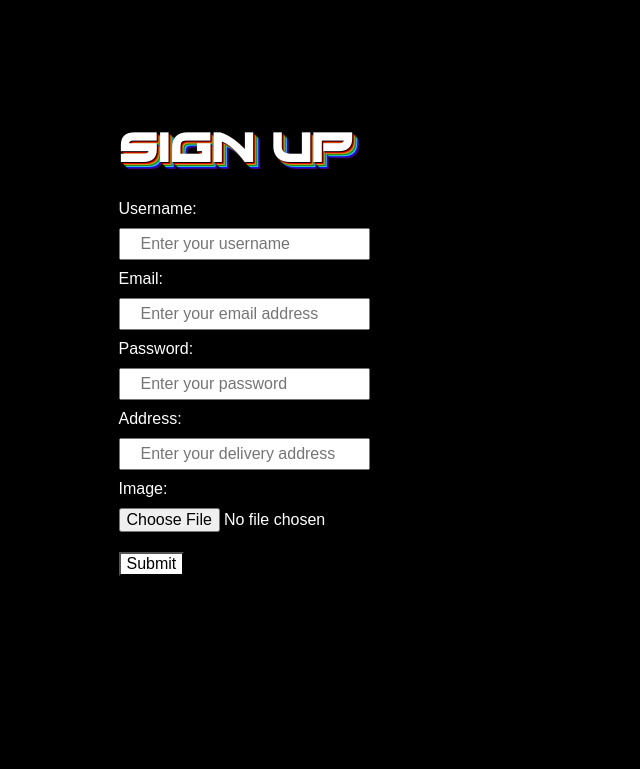
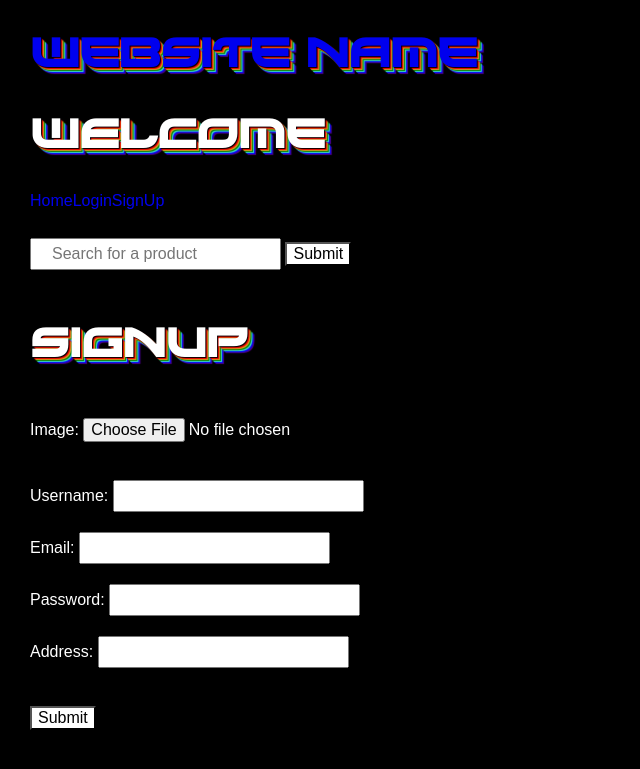
Before and after one commit to rana-raafat/PC-Parts-Marketplace, a PHP site: page /signUp.php in a window 1280 px wide. Shown: the top 769 px of the page, without its empty margins (0-640 px from the left). Run offline with PHP 8.4, Linux system fonts and the light colour scheme; data that the repository does not hold is empty.

Commit message:
signupUpdated

```diff
--- a/signUp.php
+++ b/signUp.php
@@ -1,47 +1,26 @@
 <html>
-    <head>
-        <link rel="stylesheet" href="style.css">
-    </head>
+    <?php
+    session_start();
+    include "Menu.php";
+     ?>
 <body>
-<div class="signUpForm">
-<form method="post" action="" enctype="multipart/form-data" onsubmit="return validate(this);" >
-<h1>Sign Up</h1>
-Username: <br>
-<input type="text" name="username" placeholder="Enter your username"><br>
-Email: <br>
-<input type="text" name="email" placeholder="Enter your email address"><br>
-Password: <br>
-<input type="password" name="password" placeholder="Enter your password"><br>
-Address: <br>
-<input type="text" name="address" placeholder="Enter your delivery address"><br>
-Image: <br>
-<input type="file" name="profilepic"><br>
-<input type="submit" name="submit"><br>
-</form>
-</div>
+    <h3>SignUp</h3>
 
 <script>
     function validate(form){
-        fail="";
-        if(form.username.value=="")
-            fail+="Username required  ";
-        if(form.email.value=="")
-            fail+="Email required  ";
-        else{
-            <?php
-            $sanitizedEmail= filter_var($_POST["email"], FILTER_SANITIZE_EMAIL);
-            if(!filter_var($sanitizedEmail, FILTER_VALIDATE_EMAIL)){
-                ?>
-                fail += "Invalid email  ";
-                <?php
+        var fail="";
+        if(form.username.value==""){
+            fail+="Username required   ";
         }
-            ?>
+        if(form.email.value==""){
+            fail+="Email required   ";
         }
         if(form.password.value==""){
-            fail+="Password required  ";
+            fail+="Password required    ";
         }
-        if(form.address.value=="")
+        if(form.address.value==""){
             fail+="Address required  ";
+        }
         if(fail == ""){
             return true;
         }
@@ -53,68 +32,98 @@ Image: <br>
     }
 </script>
 
+<form method="post" action="SignUp.php" enctype="multipart/form-data" onsubmit="return validate(this);">
+
+    Image: <input type="file" name="profilepic"><br><br>
+    Username: <input type="text" name="username" maxlength=25><br>
+    Email: <input type="text" name="email"><br>
+    Password: <input type="password" name="password" maxlength=75 minlength=8><br>
+    Address: <input type="text" name="address"><br><br>
+
+    <input type="submit" name="submit"><br>
+</form>
 <?php
 
 if(isset($_POST["submit"])){
-    //defaultImage="ProfilePictures/default.png";
+
     $username=$_POST["username"];
     $password=$_POST["password"];
     $email=$_POST["email"];
     $address=$_POST["address"];
-    $imagePath="";
+    $imagePath="ProfilePictures/default.png"; //default image
     $userType="customer"; //default usertype is customer
-    $default=false;
 
-    if($_FILES["profilepic"]["size"]==0){
-        $imagePath="ProfilePictures/default.png"; //default image
+    $sanitizedEmail= filter_var($email, FILTER_SANITIZE_EMAIL);
+    if(!filter_var($sanitizedEmail, FILTER_VALIDATE_EMAIL)){  //check if valid email
+        echo "Error: Please enter a valid email<br>";
     }
     else{
+
+        $con = mysqli_connect("localhost","root","","project");
+        if(!$con){
+            echo "connection error<br>";
+            die();
+        }
+
+        $checkEmail="SELECT * FROM users WHERE email='" . $email . "'";
+        $checkUsername="SELECT * FROM users WHERE username='" . $username . "'";
+        $EmailResult = $con->query($checkEmail);
+        $UsernameResult = $con->query($checkUsername);
+
+        if($EmailResult->num_rows > 0){
+            echo "An account with this email already exists<br>";
+        }
+        if($UsernameResult->num_rows > 0){
+            echo "Username already taken<br>";
+        }
+        else{
+
             $target_dir="ProfilePictures/";
             $target_file=$target_dir.basename($_FILES["profilepic"]["name"]);
             $imageType= strtolower(pathinfo($target_file, PATHINFO_EXTENSION));
 
-        if(file_exists($target_file)){ //why does it matter if the file exists already? normally multiple users can have the same pic
-            echo "Image already exists<br>";
-            $imagePath="ProfilePictures/default.png";
+            if($_FILES["profilepic"]["size"]==0){ //check if no image is inserted
+                echo "Default picture used<br>";
+            }
+            else if(file_exists($target_file)){ //check if pic already exists, if it does don't move_uploaded_file so there are no duplicates
+                $imagePath=$target_file;
             }
             else if($_FILES["profilepic"]["size"]>1000000){
-            echo "Image size is too large<br>";
-            $imagePath="ProfilePictures/default.png";
+                echo "Error: Image size is too large<br>";
             }
             else if($imageType != "jpeg" && $imageType != "jpg" && $imageType != "png"){
-            echo "Incorrect file type; Enter a jpg, jpeg or png<br>";
-            $imagePath="ProfilePictures/default.png";
+                echo "Error: Incorrect file type, Please enter a jpg, jpeg or png<br>";
             }
             else{
                 if(move_uploaded_file($_FILES["profilepic"]["tmp_name"], $target_file)){
                     $imagePath=$target_file;
                 }
                 else{
-                $imagePath="ProfilePictures/default.png";
-            }
+                    echo "Error uploading image<br>";
                 }
             }
 
-    $con = mysqli_connect("localhost","root","","project");
-    if(!$con){
-        echo "connection error<br>";
-        die();
-    }
-    $sql="INSERT INTO users(username,password,email,address,imagePath,userType) VALUES('" . $username . "','" . $password . "','" . $email . "','" . $address . "','" . $imagePath ."','" . $userType . "')";
+            $sql="INSERT INTO users(username,password,email,address,imagePath,userType) VALUES('" . $username . "','" . $password
+                . "','" . $email . "','" . $address . "','" . $imagePath ."','" . $userType . "')";
+
             $result = $con->query($sql);
             if(!$result){
                 echo "error inserting data into database<br>";
                 printf("Error: %s\n", mysqli_error($con));
-    	exit();//exit stops the program
+        	    exit(); //exit stops the program
             }
             else{
-        echo "inserting successful<br>";
-        header("Location:home.php");
+                echo "Account creation successful<br>";
+                header("Location:SignUp.php");
+                //header("Location:Home.php");
+            }
         }
         $con->close();
-
+    }
 }
 
 ?>
+
+
 </body>
 </html>
```
Lines whose indentation alone changed are shown as unchanged.
